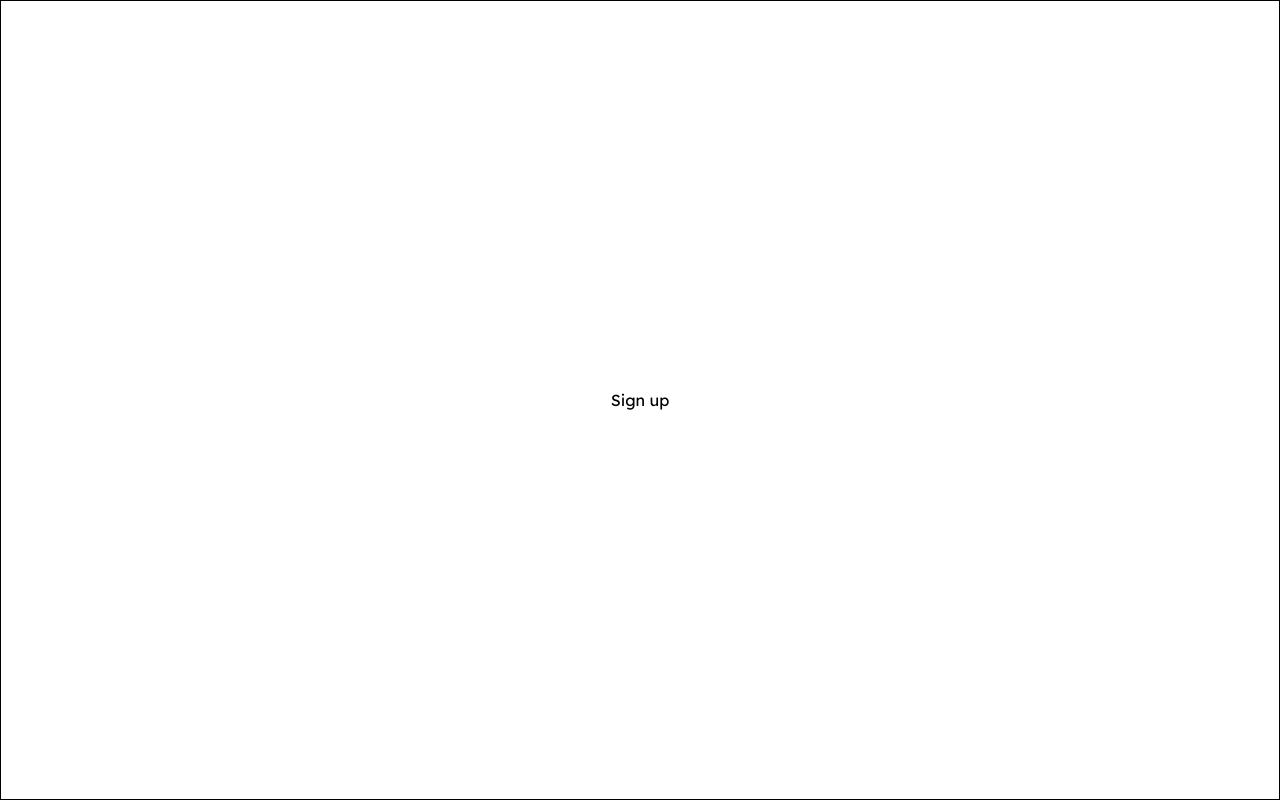
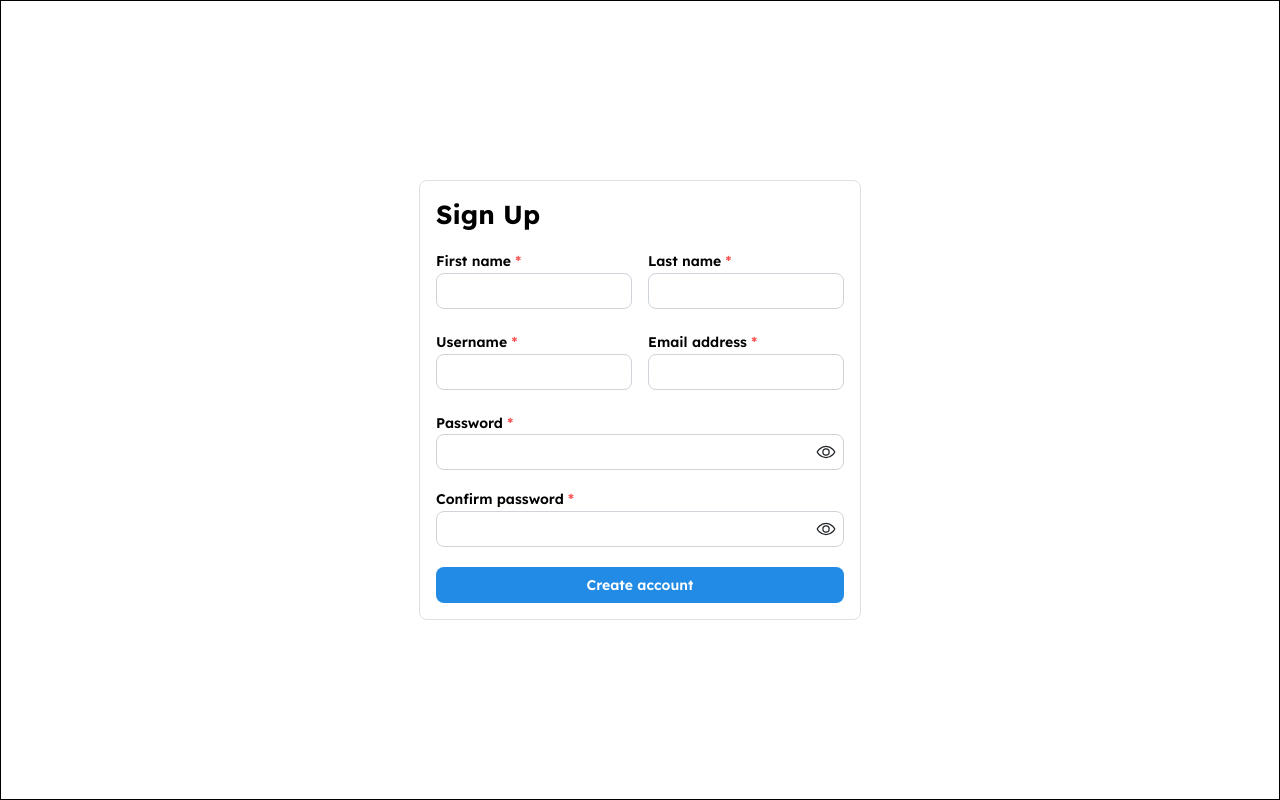
Before and after one commit to silas-jimmy/todo-app-nextjs, a Next.js app in the folder frontend/: page /auth/sign-up in a window 1280 px wide. Built offline with nearby package versions, Linux system fonts and the light colour scheme.

Commit message:
refactor: create sign up form

```diff
--- a/frontend/src/app/auth/sign-in/page.tsx
+++ b/frontend/src/app/auth/sign-in/page.tsx
@@ -22,7 +22,7 @@ export default function SignIn() {
 
     validate: {
       email: isEmail("Invalid email"),
-      password: hasLength({ min: 8 }),
+      password: hasLength({ min: 8 }, "Min of 8 characters"),
     },
   });
 
--- a/frontend/src/app/auth/sign-up/page.tsx
+++ b/frontend/src/app/auth/sign-up/page.tsx
@@ -1,7 +1,101 @@
+"use client";
+
+import {
+  Card,
+  Title,
+  Flex,
+  TextInput,
+  PasswordInput,
+  Button,
+  Grid,
+} from "@mantine/core";
+import { hasLength, isEmail, useForm } from "@mantine/form";
+
 export default function SignUp() {
+  const form = useForm({
+    mode: "uncontrolled",
+    initialValues: {
+      first_name: "",
+      last_name: "",
+      username: "",
+      email: "",
+      password: "",
+      confirm: "",
+    },
+
+    validate: {
+      first_name: hasLength({ min: 1 }, "Required!"),
+      last_name: hasLength({ min: 1 }, "Required!"),
+      username: hasLength({ min: 1 }, "Required!"),
+      email: isEmail("Invalid email!"),
+      password: hasLength({ min: 8 }, "Minimum of 8 characters"),
+      confirm: hasLength({ min: 8 }, "Minimum of 8 characters"),
+    },
+  });
+
   return (
-    <div>
-      <h1>Sign up</h1>
-    </div>
+    <Card withBorder>
+      <Title order={2} mb={16}>
+        Sign Up
+      </Title>
+
+      <form onSubmit={form.onSubmit((values) => console.log(values))}>
+        <Flex direction="column" gap="lg">
+          <Grid columns={2}>
+            <TextInput
+              withAsterisk
+              label="First name"
+              key={form.key("first_name")}
+              {...form.getInputProps("first_name")}
+            />
+
+            <TextInput
+              withAsterisk
+              label="Last name"
+              key={form.key("last_name")}
+              {...form.getInputProps("last_name")}
+            />
+          </Grid>
+
+          <Grid columns={2}>
+            <TextInput
+              withAsterisk
+              label="Username"
+              key={form.key("username")}
+              {...form.getInputProps("username")}
+            />
+
+            <TextInput
+              withAsterisk
+              label="Email address"
+              key={form.key("email")}
+              {...form.getInputProps("email")}
+            />
+          </Grid>
+
+          <Grid columns={2}>
+            <PasswordInput
+              withAsterisk
+              w="100%"
+              label="Password"
+              key={form.key("password")}
+              {...form.getInputProps("password")}
+            />
+
+            <PasswordInput
+              withAsterisk
+              w="100%"
+              label="Confirm password"
+              key={form.key("confirm")}
+              {...form.getInputProps("confirm")}
+            />
+          </Grid>
+
+          <Button fullWidth type="submit" variant="filled">
+            Create account
+          </Button>
+        </Flex>
+      </form>
+    </Card>
   );
 }
```
